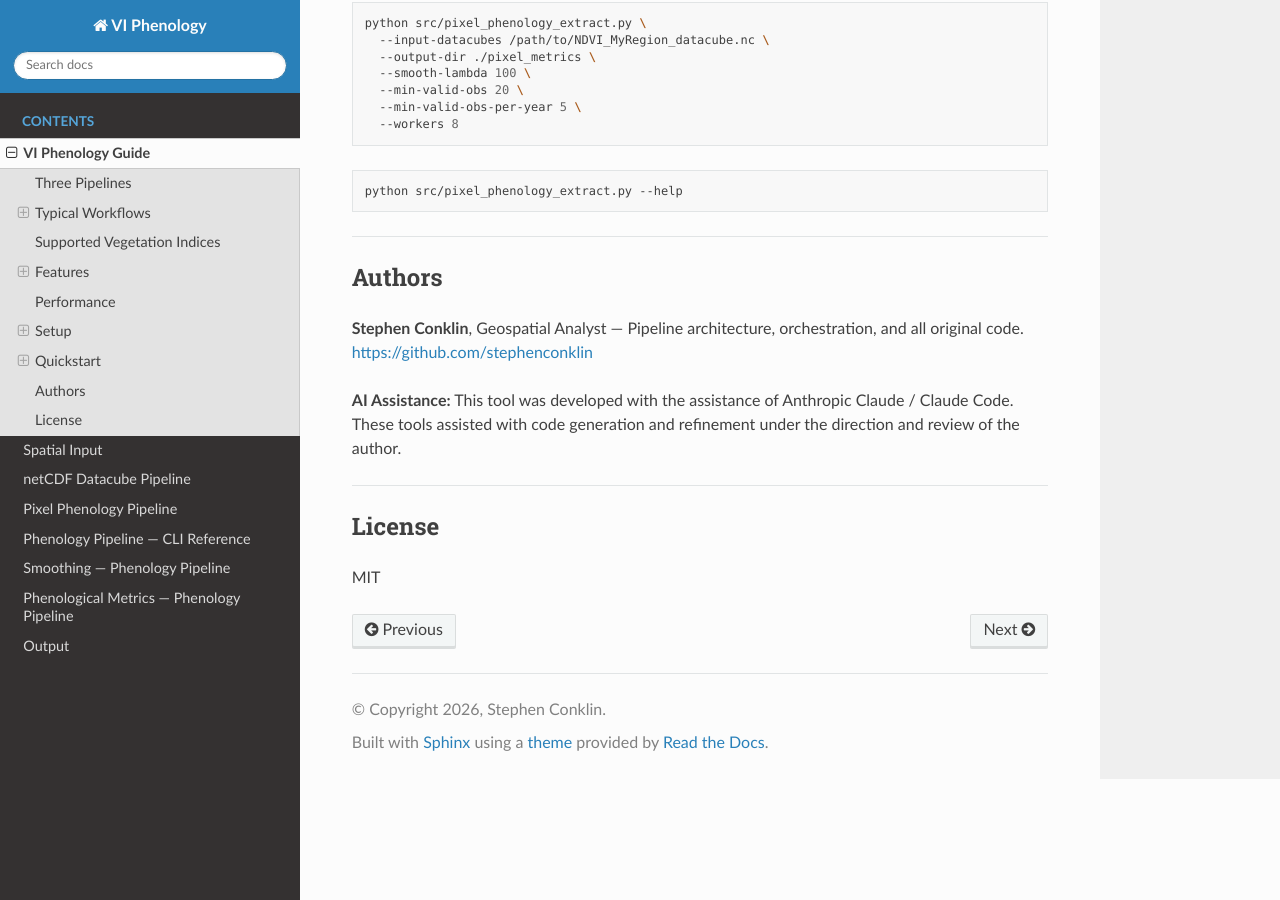
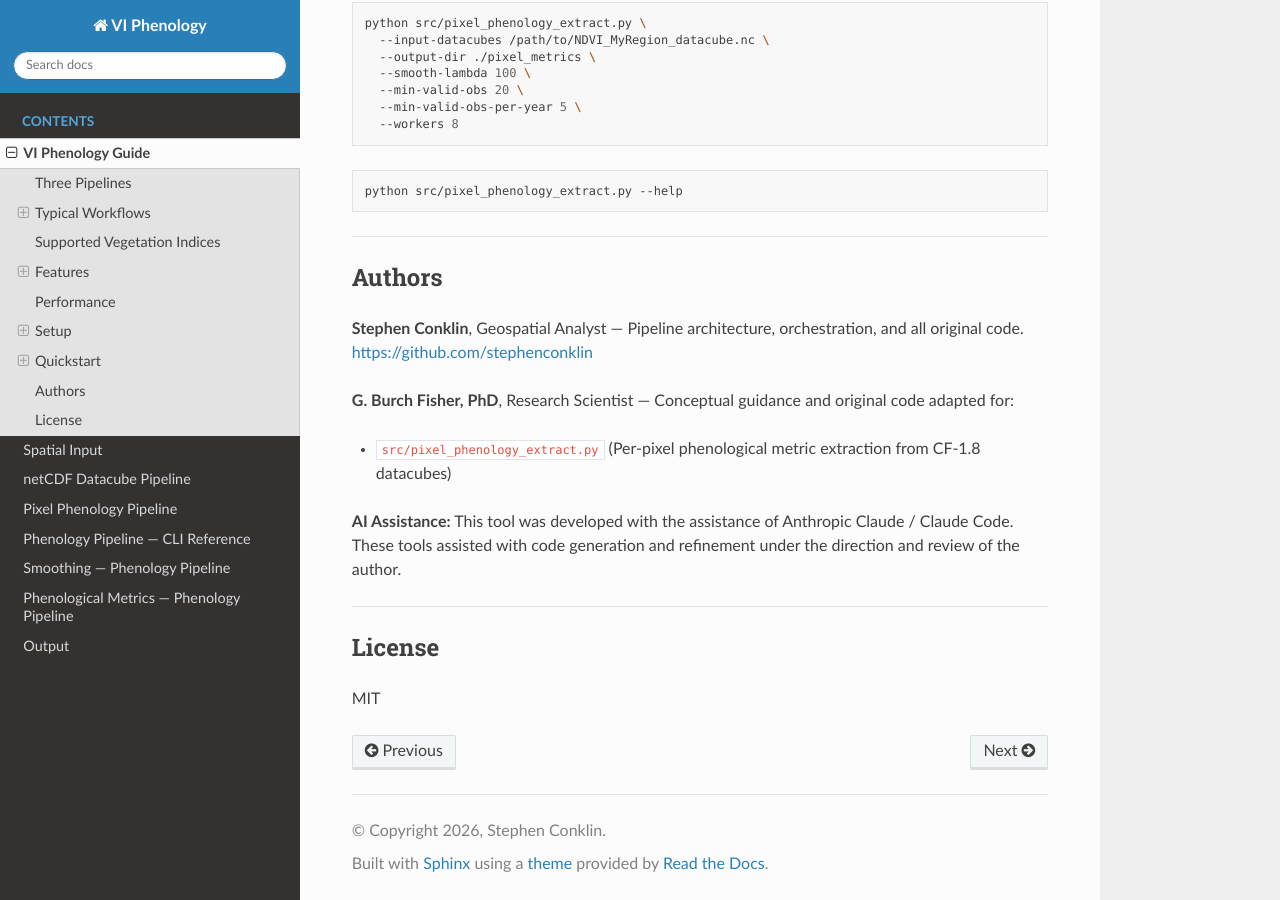
Before and after one commit to stephenconklin/VI_Phenology, a Sphinx documentation site: the page built from docs/overview.md, in a window 1280 px wide and 900 px high, scrolled down 5731 px. Built offline with Sphinx 7.4.7 and the Read the Docs theme 3.1.0, drawn with Linux system fonts in a browser that asks for light colours.

Commit message:
Add Burch Fisher author credit to pixel_phenology_extract.py, README, and docs

```diff
--- a/docs/overview.md
+++ b/docs/overview.md
@@ -272,6 +272,9 @@ python src/pixel_phenology_extract.py --help
 **Stephen Conklin**, Geospatial Analyst — Pipeline architecture, orchestration, and all original code.
 [https://github.com/stephenconklin](https://github.com/stephenconklin)
 
+**G. Burch Fisher, PhD**, Research Scientist — Conceptual guidance and original code adapted for:
+- `src/pixel_phenology_extract.py` (Per-pixel phenological metric extraction from CF-1.8 datacubes)
+
 **AI Assistance:** This tool was developed with the assistance of Anthropic Claude / Claude Code. These tools assisted
 with code generation and refinement under the direction and review of the author.
 
```
Also changed, not shown: README.md (+3 -0 lines), 1 other file.
